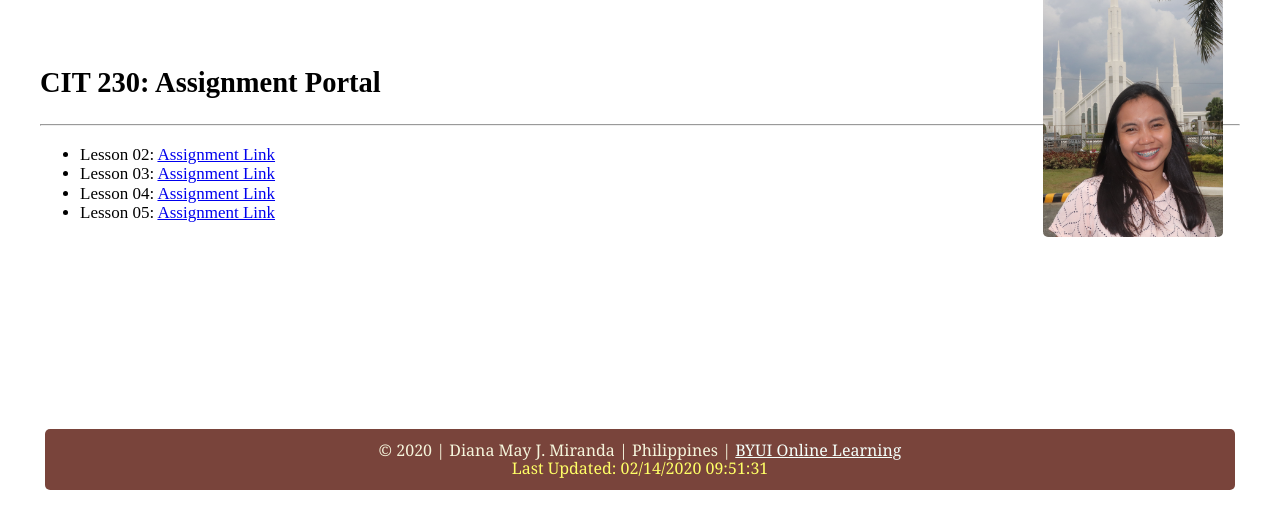
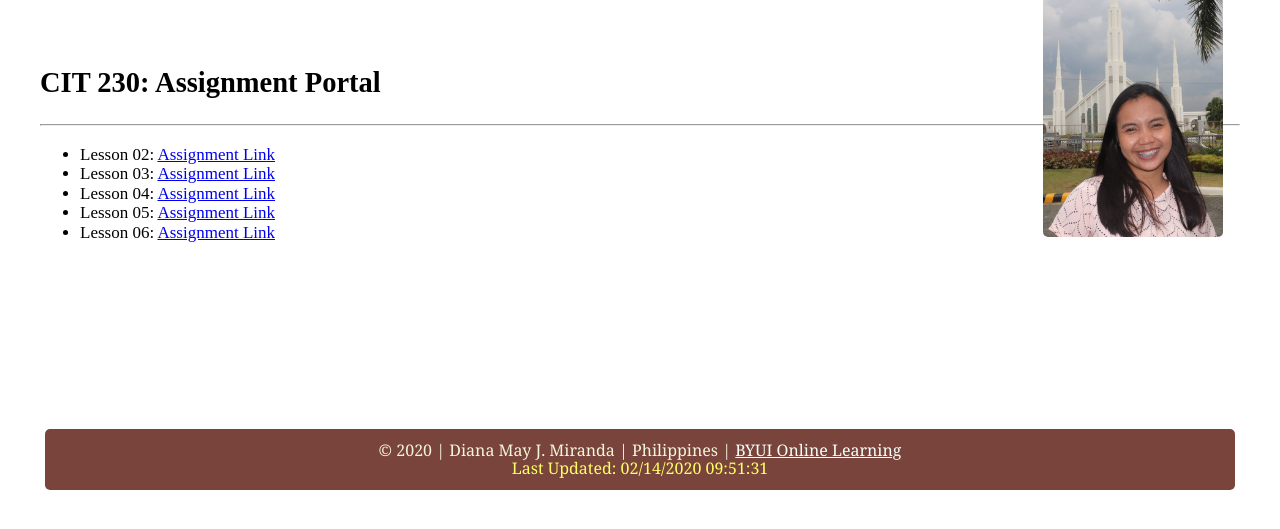
Before and after one commit to riodianne/riodianne.github.io, a plain HTML site: page index.html in a window 1280 px wide. Shown: the part 77-606 px from the top of the page. Drawn offline with Linux system fonts and the light colour scheme.

Commit message:
first commit

```diff
--- a/index.html
+++ b/index.html
@@ -30,6 +30,7 @@
                     <li>Lesson 03: <a href="lesson3/index.html" target="_blank">Assignment Link</a></li>
                     <li>Lesson 04: <a href="lesson4/preston-4.html" target="_blank">Assignment Link</a></li>
                     <li>Lesson 05: <a href="lesson5/preston-5.html" target="_blank">Assignment Link</a></li>
+                    <li>Lesson 06: <a href="lesson6/preston-6.html" target="_blank">Assignment Link</a></li>
                 </ul>
             </section>
         </main>
```
